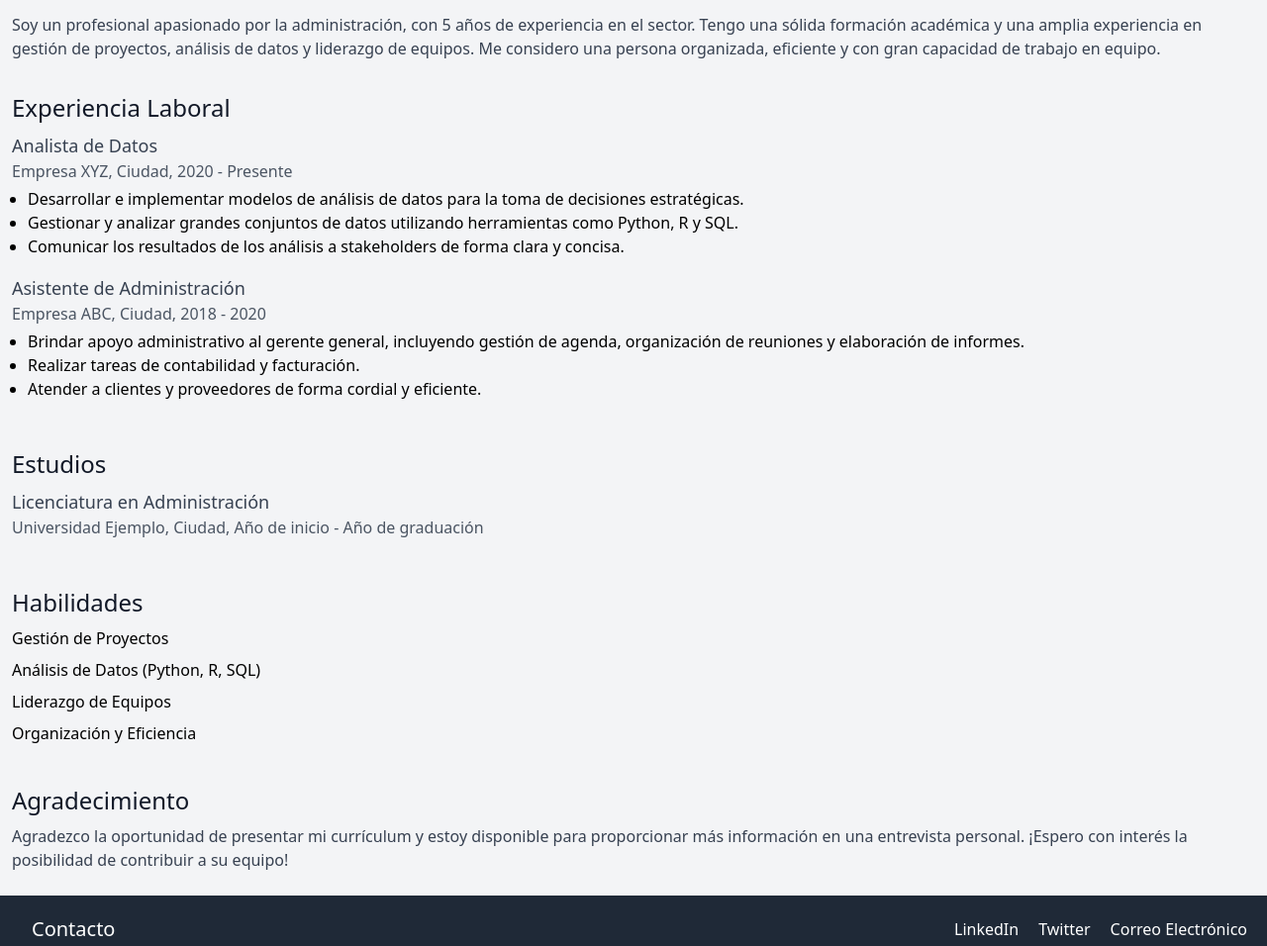
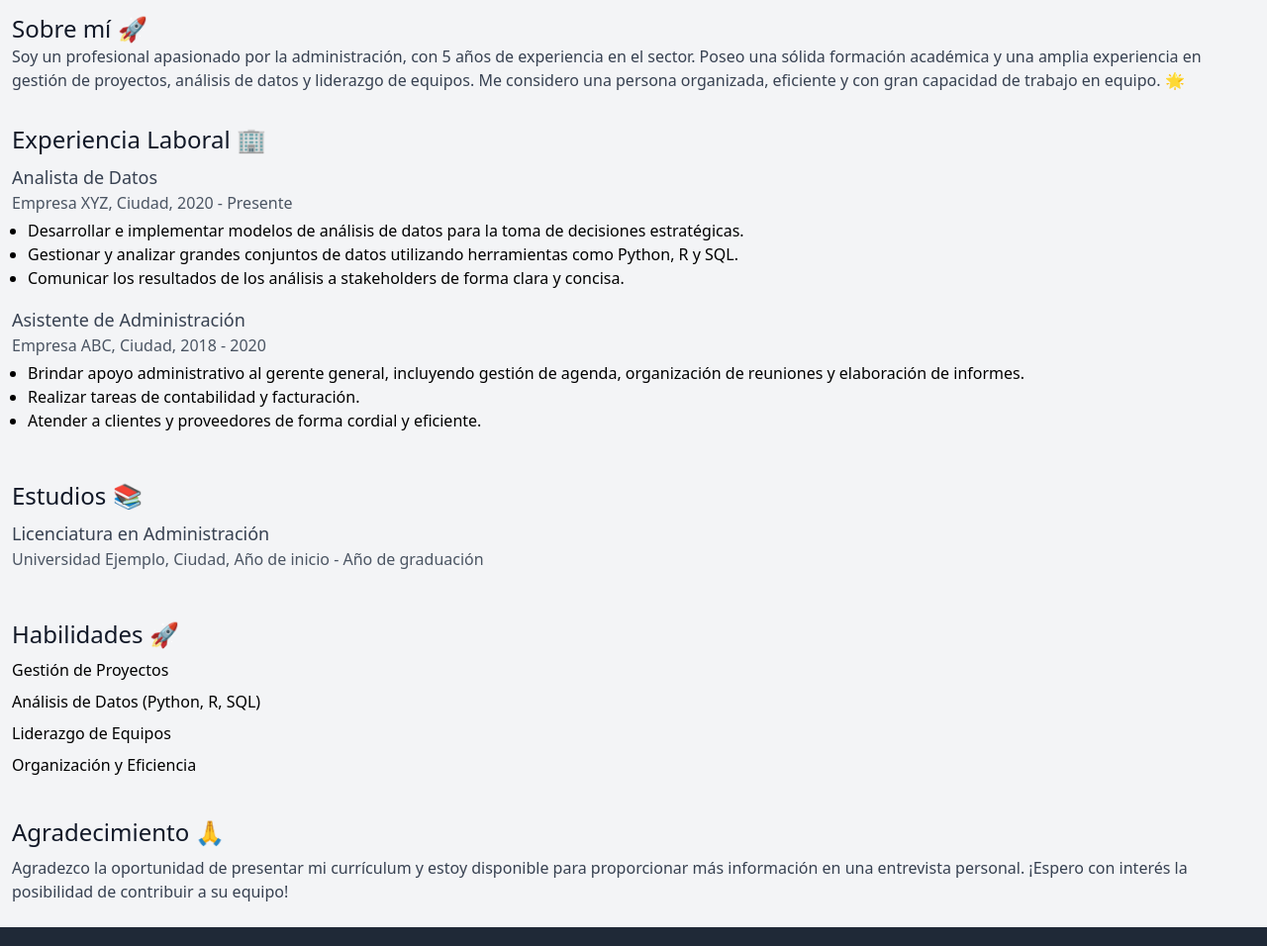
Before and after one commit to HectorDanielAyarachiFuentes/cv-tailwinds-1, a plain HTML site: page index.html in a window 1280 px wide. Shown: the part 575-1531 px from the top of the page at 99% size. Drawn offline with nearby package versions, Linux system fonts and the light colour scheme.

```diff
--- a/index.html
+++ b/index.html
@@ -6,6 +6,8 @@
   <meta name="viewport" content="width=device-width, initial-scale=1.0">
   <title>Currículum Vitae - Hector Daniel Ayarachi Fuentes
   </title>
+  <link rel="stylesheet" href="https://site-assets.fontawesome.com/releases/v6.5.1/css/all.css">
+
   <link href="https://cdn.jsdelivr.net/npm/tailwindcss@2.2.19/dist/tailwind.min.css" rel="stylesheet">
 </head>
 
@@ -13,7 +15,7 @@
 <header class="bg-gray-900 text-white body-font">
     <div class="container mx-auto flex flex-wrap p-5 flex-col md:flex-row items-center">
       <span class="flex title-font font-medium items-center text-white mb-4 md:mb-0">
-        <span class="ml-3 text-xl">Currículum Vitae</span>
+        <span class="ml-3 text-xl">Currículum Vitae 📄</span>
       </span>
     </div>
   </header>
@@ -36,13 +38,20 @@
       <h1 class="text-3xl text-gray-900 mt-2">Hector Daniel Ayarachi Fuentes</h1>
       <p class="text-base text-gray-600 mt-1">Lic. en RRHH</p>
 
-      <p class="text-gray-700 mt-4">
-        Soy un profesional apasionado por la administración, con 5 años de experiencia en el sector. Tengo una sólida formación académica y una amplia experiencia en gestión de proyectos, análisis de datos y liderazgo de equipos. Me considero una persona organizada, eficiente y con gran capacidad de trabajo en equipo.
-      </p>
-    </section>
+      <div class="text-gray-700 mt-4">
+          <h2 class="text-2xl text-gray-900">Sobre mí 🚀</h2>
+
+          <p>
+              Soy un profesional apasionado por la administración, con 5 años de experiencia en el sector. Poseo una sólida formación académica y una amplia experiencia en gestión de proyectos, análisis de datos y liderazgo de equipos. Me considero una persona organizada, eficiente y con gran capacidad de trabajo en equipo. 🌟
+          </p>
+      </div>
+  </section>
+
+
+
 
     <section class="w-full flex flex-col items-start px-3 mt-8">
-      <h2 class="text-2xl text-gray-900">Experiencia Laboral</h2>
+      <h2 class="text-2xl text-gray-900">Experiencia Laboral 🏢</h2>
       <ul class="list-none mt-2">
         <li class="mb-4">
           <h3 class="text-lg text-gray-700">Analista de Datos</h3>
@@ -66,7 +75,7 @@
     </section>
 
     <section class="w-full flex flex-col items-start px-3 mt-8">
-      <h2 class="text-2xl text-gray-900">Estudios</h2>
+      <h2 class="text-2xl text-gray-900">Estudios 📚</h2>
       <ul class="list-none mt-2">
         <li class="mb-4">
           <h3 class="text-lg text-gray-700">Licenciatura en Administración</h3>
@@ -76,7 +85,7 @@
     </section>
 
     <section class="w-full flex flex-col items-start px-3 mt-8">
-      <h2 class="text-2xl text-gray-900">Habilidades</h2>
+      <h2 class="text-2xl text-gray-900">Habilidades 🚀</h2>
       <ul class="list-disc mt-2">
         <li class="mb-2">Gestión de Proyectos</li>
         <li class="mb-2">Análisis de Datos (Python, R, SQL)</li>
@@ -86,7 +95,7 @@
     </section>
 
     <section class="w-full flex flex-col items-start px-3 mt-8">
-      <h2 class="text-2xl text-gray-900">Agradecimiento</h2>
+      <h2 class="text-2xl text-gray-900">Agradecimiento 🙏</h2>
       <p class="text-gray-700 mt-2">
         Agradezco la oportunidad de presentar mi currículum y estoy disponible para proporcionar más información en una entrevista personal. ¡Espero con interés la posibilidad de contribuir a su equipo!
       </p>
@@ -102,9 +111,12 @@
         </span>
       </div>
       <nav class="md:ml-auto flex flex-wrap items-center text-base justify-center">
-        <a href="#" class="mr-5 hover:text-gray-300">LinkedIn</a>
-        <a href="#" class="mr-5 hover:text-gray-300">Twitter</a>
-        <a href="#" class="hover:text-gray-300">Correo Electrónico</a>
+        <a href="#" class="mr-5 hover:text-gray-300"><i class="fab fa-linkedin"></i> LinkedIn</a>
+        <a href="#" class="mr-5 hover:text-gray-300"><i class="fas fa-envelope"></i> Hotmail</a>
+        <a href="#" class="mr-5 hover:text-gray-300"><i class="fab fa-github"></i> GitHub</a>
+        <a href="#" class="hover:text-gray-300"><i class="fas fa-download"></i> Descargas</a>
+
+
       </nav>
     </div>
   </footer>
```
Also changed, not shown: tailwind.config.js (added, +8 -0 lines).
